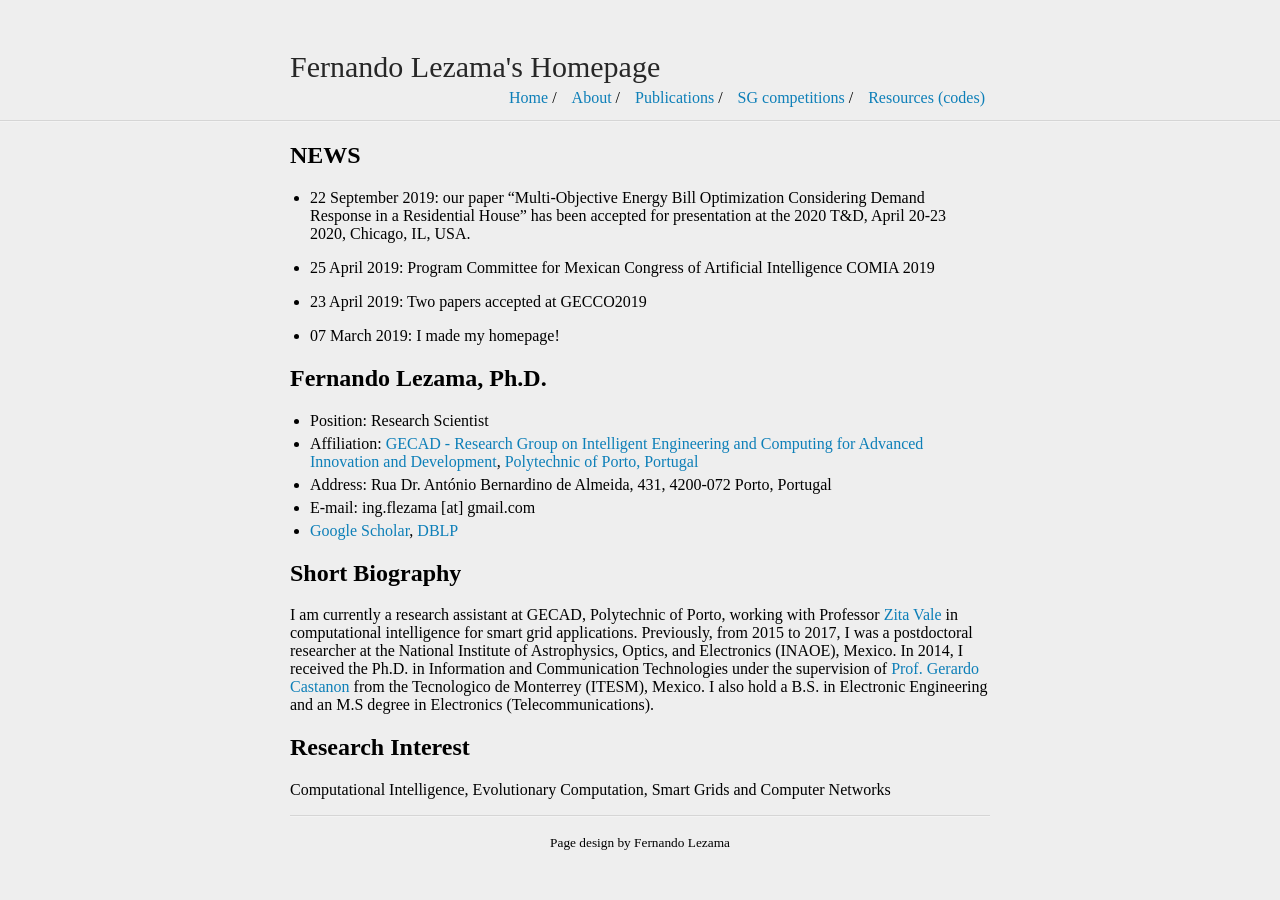
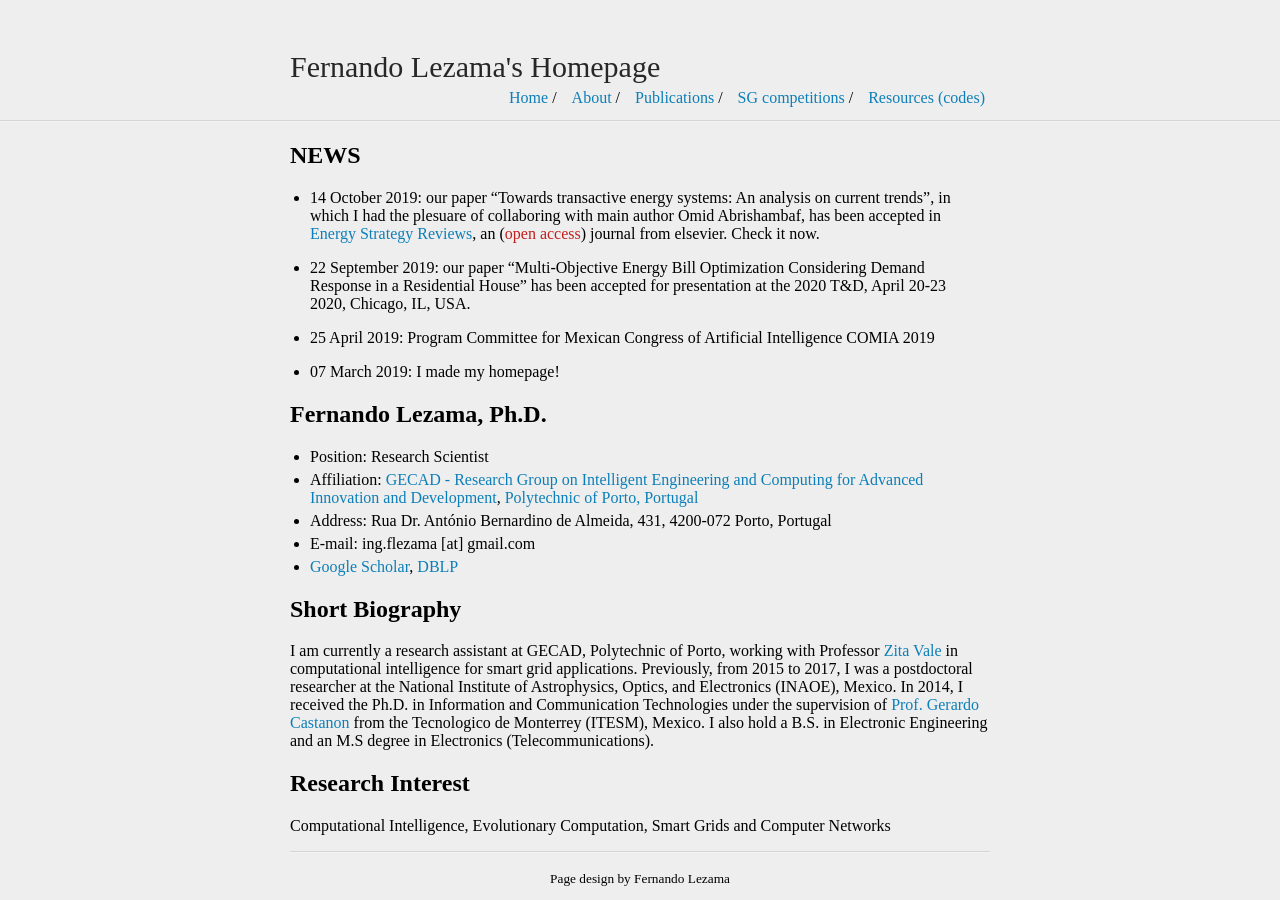
Before and after one commit to fernandolezama/fernandolezama.github.io, a Jekyll site: the page built from index.md, in a window 1280 px wide. Built offline with Jekyll 4.4.1, drawn with Linux system fonts in a browser that asks for light colours.

Commit message:
Update index.md

```diff
--- a/index.md
+++ b/index.md
@@ -5,13 +5,17 @@ title: Fernando Lezama's Homepage
 
 
 ## NEWS
+* 14 October 2019: our paper "Towards transactive energy systems: An analysis on current trends", in which I had the plesuare of collaboring with main author Omid Abrishambaf, has been accepted in [Energy Strategy Reviews](https://www.sciencedirect.com/science/article/pii/S2211467X19301105), an (<span style="color:#C31D1D;">open access</span>) journal from elsevier. Check it now.
+
 * 22 September 2019: our paper "Multi-Objective Energy Bill Optimization Considering Demand Response in a Residential House" has been accepted for presentation at the 2020 T&D, April 20-23 2020, Chicago, IL, USA.
 
 * 25 April 2019: Program Committee for Mexican Congress of Artificial Intelligence COMIA 2019
 
+
+
+{% comment %}
 * 23 April 2019: Two papers accepted at GECCO2019
 
-{% comment %}
 * 14 March 2019: Program Committee for the [7th International Workshop on Multi-agent Based Applications for Smart Grids and Sustainable Energy Systems](https://www.paams.net/workshops/masges), collocated with the [17th International Conference on Practical Applications of Agents and Multi-Agent Systems](https://www.paams.net/)
 
 * 6 February 2019: Our paper has been accepted to [Renewable Energy](https://www.sciencedirect.com/science/article/pii/S0960148119301508):
```
